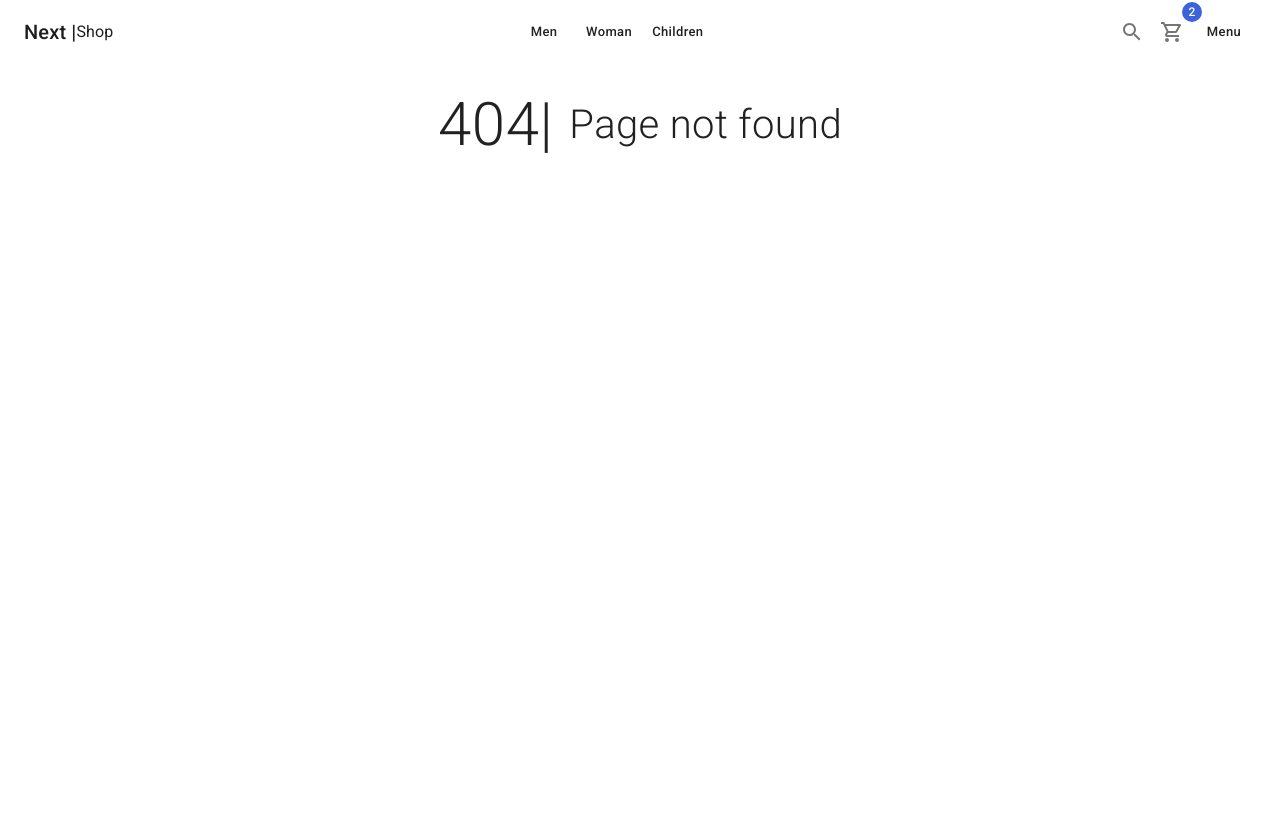
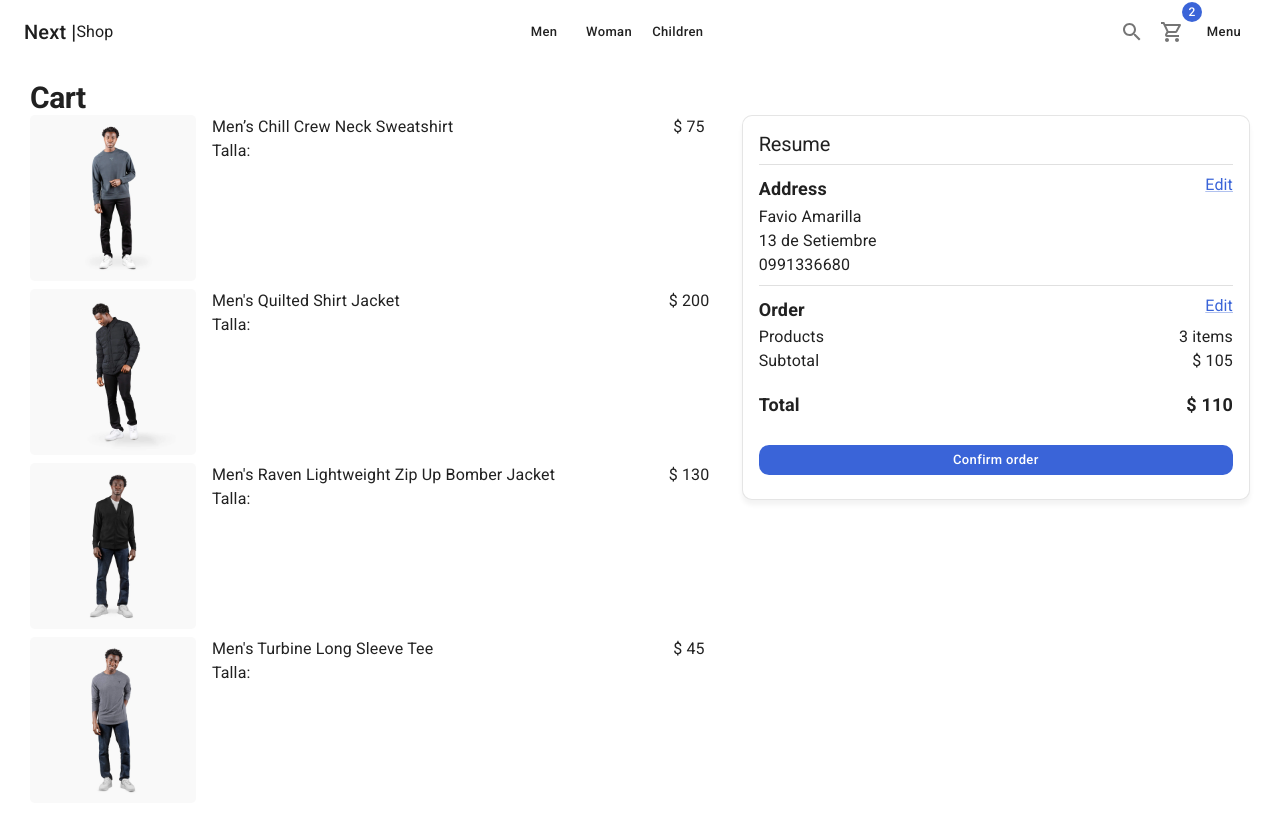
Before and after one commit to favioamarillapy/react-next-shop, a Next.js app: page /checkout/resume in a window 1280 px wide. Before the commit this address had no page. Shown: the top 832 px of the page. Before the commit the page ends 800 px from the top, so only its background shows below. Built offline with nearby package versions, Linux system fonts and the light colour scheme.

Commit message:
Created page checkout resume

```diff
--- a/components/cart/CardOrder.js
+++ b/components/cart/CardOrder.js
@@ -1,22 +1,15 @@
 import { Button, Card, CardContent, Divider, Grid, Typography } from '@mui/material'
 import { Box } from '@mui/system'
 
-export const CardOrder = () => {
+export const CardOrder = ({ title }) => {
   return (
-    <>
-      <Card className='summary-card'>
-        <CardContent>
-
-          <Typography variant='h2'> Order </Typography>
-          <Divider sx={{ my: 1 }} />
-
     <Grid container>
 
       <Grid item xs={6}>
         <Typography>Products</Typography>
       </Grid>
       <Grid item xs={6} display='flex' justifyContent='end'>
-              <Typography>3</Typography>
+        <Typography>3 items</Typography>
       </Grid>
 
 
@@ -37,13 +30,5 @@ export const CardOrder = () => {
 
 
     </Grid>
-
-          <Box sx={{ mt: 3 }}>
-            <Button color='secondary' className='circular-btn' fullWidth> Checkout </Button>
-          </Box>
-
-        </CardContent>
-      </Card>
-    </>
   )
 }
--- a/components/cart/CartList.js
+++ b/components/cart/CartList.js
@@ -11,7 +11,7 @@ const productsInCart = [
   initialData.products[3]
 ]
 
-export const CartList = () => {
+export const CartList = ({ editable }) => {
   return (
     <>
       {
@@ -22,7 +22,7 @@ export const CartList = () => {
               <NextLink href='/product/slug'>
                 <Link>
                   <CardActionArea>
-                    <CardMedia image={'products/' + product.images[0]}
+                    <CardMedia image={'/products/' + product.images[0]}
                       component='img'
                       sx={{ borderRadius: '5px' }}
                     >
@@ -36,13 +36,17 @@ export const CartList = () => {
               <Box display='flex' flexDirection='column'>
                 <Typography variant='body1'> {product.title}</Typography>
                 <Typography variant='body1'> Talla: <strong></strong> </Typography>
-                <ProductCounter />
+                {editable && (
+                  <ProductCounter />
+                )}
               </Box>
             </Grid>
 
             <Grid item xs={2} display='flex' flexDirection='column' alignItems='center'>
               <Typography > $ {product.price}</Typography>
-              <Button variant='text' color='secondary'> Remove </Button>
+              {editable && (
+                <Button variant='text' color='secondary'> Remove </Button>
+              )}
             </Grid>
 
           </Grid>
--- /dev/null
+++ b/pages/checkout/resume.js
@@ -0,0 +1,70 @@
+import { Button, Card, CardContent, Divider, Grid, Link, Typography } from '@mui/material'
+import { CardOrder, CartList } from '../../components/cart'
+import { ShopLayout } from '../../components/layouts'
+import NextLink from 'next/link'
+import { Box } from '@mui/system'
+
+const ResumePage = () => {
+  return (
+    <ShopLayout title={' Next shop -  Resume'} description={""}>
+      <Typography variant='h1' component='h1'> Cart </Typography>
+
+      <Grid container>
+
+        <Grid item xs={12} md={7}>
+          <CartList editable={false} />
+        </Grid>
+
+        <Grid item xs={12} md={5}>
+          <Card className='summary-card'>
+            <CardContent>
+
+              <Typography variant='h2'> Resume</Typography>
+              <Divider sx={{ my: 1 }} />
+
+
+              <Box sx={{ display: 'flex', justifyContent: 'space-between' }}>
+                <Typography variant='subtitle1'> Address</Typography>
+                <NextLink href={'/checkout/address'} passHref>
+                  <Link color='secondary' underline='always'>
+                    Edit
+                  </Link>
+                </NextLink>
+              </Box>
+              <Grid item>
+                <Typography>Favio Amarilla</Typography>
+              </Grid>
+              <Grid item>
+                <Typography>13 de Setiembre</Typography>
+              </Grid>
+              <Grid item>
+                <Typography>0991336680</Typography>
+              </Grid>
+
+
+              <Divider sx={{ my: 1 }} />
+              <Box sx={{ display: 'flex', justifyContent: 'space-between' }}>
+                <Typography variant='subtitle1'> Order</Typography>
+                <NextLink href={'/cart'} passHref>
+                  <Link color='secondary' underline='always'>
+                    Edit
+                  </Link>
+                </NextLink>
+              </Box>
+              <CardOrder />
+
+              <Box sx={{ mt: 3 }}>
+                <Button color='secondary' className='circular-btn' fullWidth> Confirm order </Button>
+              </Box>
+
+            </CardContent>
+          </Card>
+        </Grid>
+
+      </Grid>
+
+    </ShopLayout>
+  )
+}
+
+export default ResumePage
```
Also changed, not shown: pages/cart/index.js (+16 -2 lines). Lines whose indentation alone changed are shown as unchanged.
